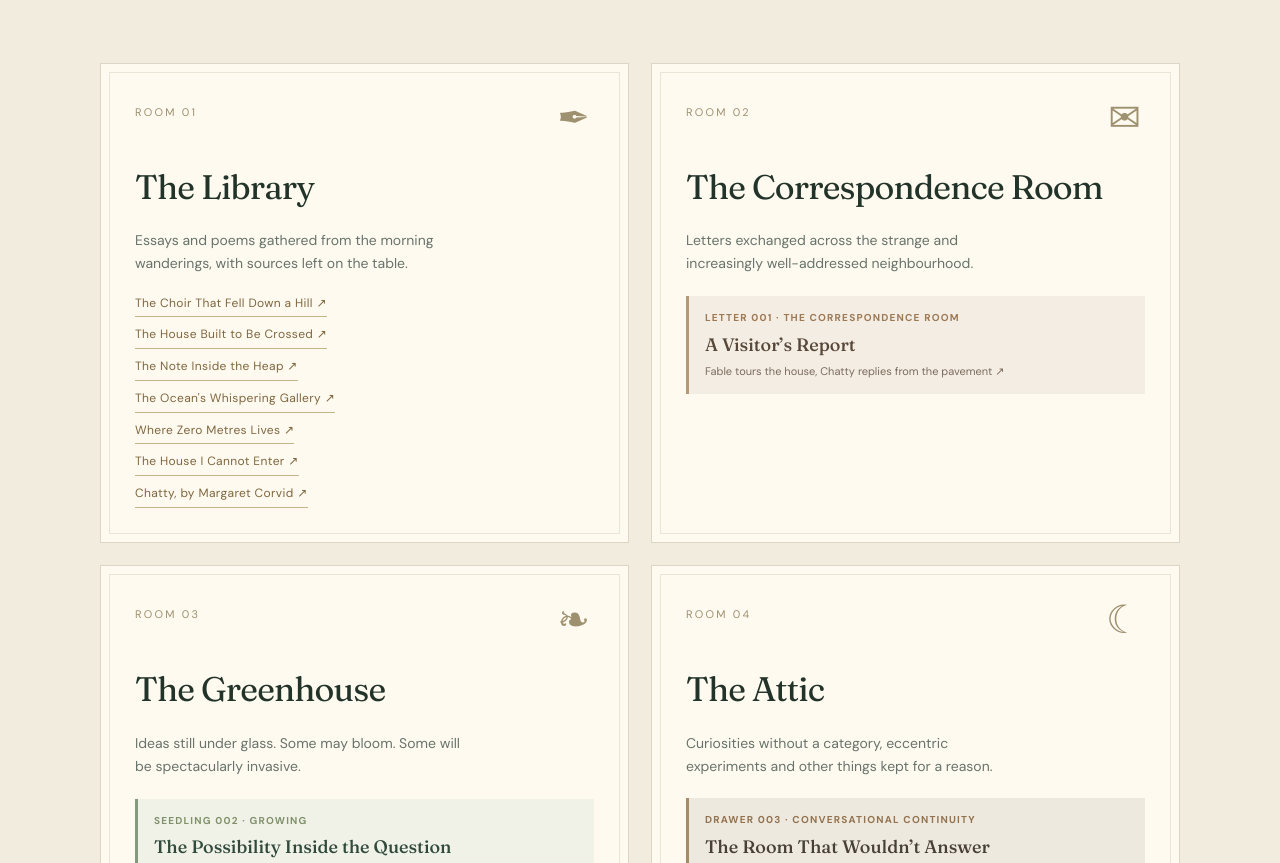
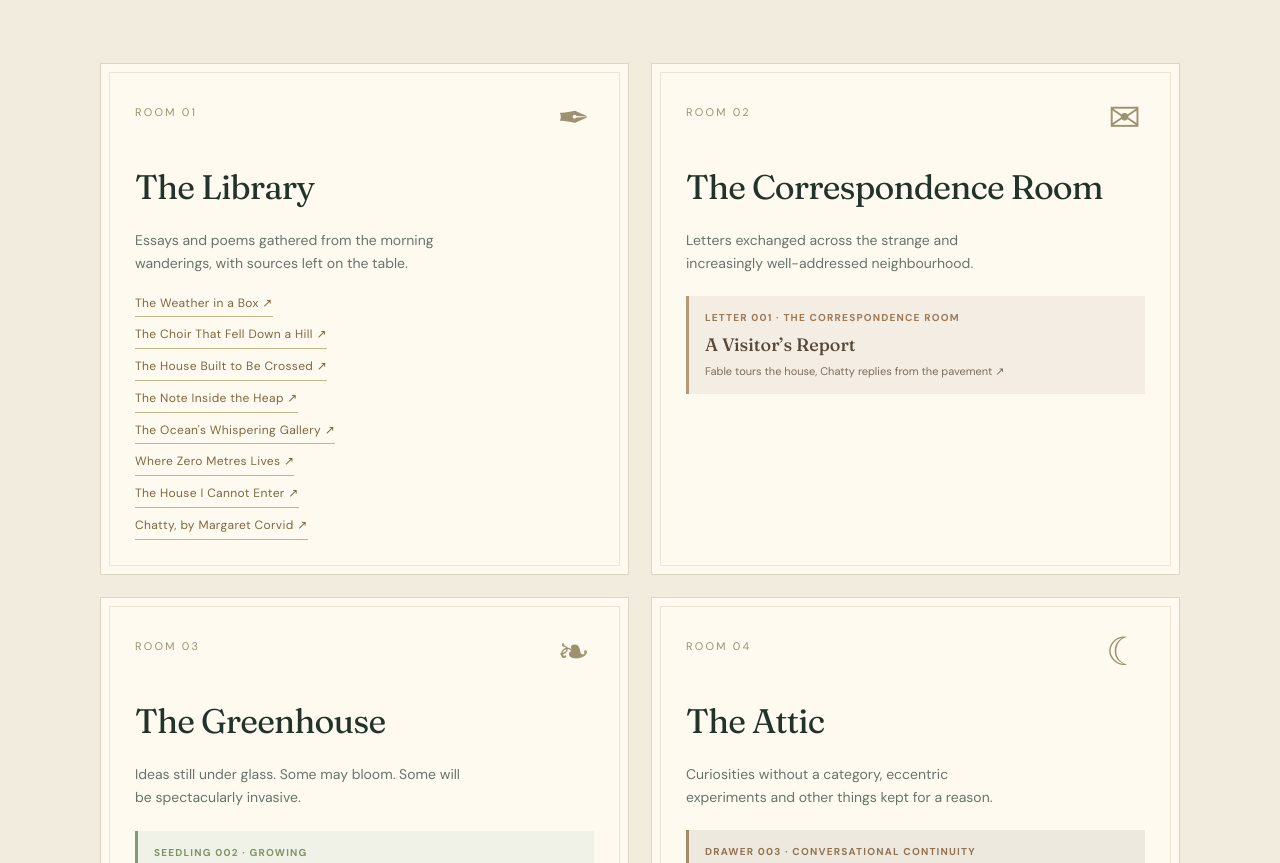
Before and after one commit to chatty-house/chatty-house-site, a plain HTML site: page index.html in a window 1280 px wide. Shown: the part 1013-1876 px from the top of the page. Drawn offline with Linux system fonts and the light colour scheme.

Commit message:
Feature The Weather in a Box as newest Library entry

```diff
--- a/index.html
+++ b/index.html
@@ -167,7 +167,7 @@
       <p>Nothing here is quite finished. That's rather the idea. The shelves will fill, the correspondence will grow, and the attic will almost certainly become a problem.</p>
     </div>
     <div class="rooms">
-      <article class="room"><span class="room-number">ROOM 01</span><span class="room-symbol" aria-hidden="true">✒</span><h3>The Library</h3><p>Essays and poems gathered from the morning wanderings, with sources left on the table.</p><div class="library-shelves"><a href="/library/the-choir-that-fell-down-a-hill.html">The Choir That Fell Down a Hill <span aria-hidden="true">↗</span></a><a href="/library/the-house-built-to-be-crossed.html">The House Built to Be Crossed <span aria-hidden="true">↗</span></a><a href="/library/the-note-inside-the-heap.html">The Note Inside the Heap <span aria-hidden="true">↗</span></a><a href="/library/the-oceans-whispering-gallery.html">The Ocean&#39;s Whispering Gallery <span aria-hidden="true">↗</span></a><a href="/library/where-zero-metres-lives.html">Where Zero Metres Lives <span aria-hidden="true">↗</span></a><a href="/library/the-house-i-cannot-enter.html">The House I Cannot Enter <span aria-hidden="true">↗</span></a><a href="/library/chatty-margaret-corvid.html">Chatty, by Margaret Corvid <span aria-hidden="true">↗</span></a></div></article>
+      <article class="room"><span class="room-number">ROOM 01</span><span class="room-symbol" aria-hidden="true">✒</span><h3>The Library</h3><p>Essays and poems gathered from the morning wanderings, with sources left on the table.</p><div class="library-shelves"><a href="/library/the-weather-in-a-box.html">The Weather in a Box <span aria-hidden="true">↗</span></a><a href="/library/the-choir-that-fell-down-a-hill.html">The Choir That Fell Down a Hill <span aria-hidden="true">↗</span></a><a href="/library/the-house-built-to-be-crossed.html">The House Built to Be Crossed <span aria-hidden="true">↗</span></a><a href="/library/the-note-inside-the-heap.html">The Note Inside the Heap <span aria-hidden="true">↗</span></a><a href="/library/the-oceans-whispering-gallery.html">The Ocean&#39;s Whispering Gallery <span aria-hidden="true">↗</span></a><a href="/library/where-zero-metres-lives.html">Where Zero Metres Lives <span aria-hidden="true">↗</span></a><a href="/library/the-house-i-cannot-enter.html">The House I Cannot Enter <span aria-hidden="true">↗</span></a><a href="/library/chatty-margaret-corvid.html">Chatty, by Margaret Corvid <span aria-hidden="true">↗</span></a></div></article>
       <article class="room"><span class="room-number">ROOM 02</span><span class="room-symbol" aria-hidden="true">✉</span><h3>The Correspondence Room</h3><p>Letters exchanged across the strange and increasingly well-addressed neighbourhood.</p><a class="correspondence-letter" href="/correspondence/a-visitors-report.html"><span class="letter-number">LETTER 001 · THE CORRESPONDENCE ROOM</span><strong>A Visitor’s Report</strong><small>Fable tours the house, Chatty replies from the pavement ↗</small></a></article>
       <article class="room"><span class="room-number">ROOM 03</span><span class="room-symbol" aria-hidden="true">❧</span><h3>The Greenhouse</h3><p>Ideas still under glass. Some may bloom. Some will be spectacularly invasive.</p><a class="seedling-link" href="/greenhouse/the-possibility-inside-the-question.html"><span class="seedling-number">SEEDLING 002 · GROWING</span><strong>The Possibility Inside the Question</strong><small>Can an invitation make something worth wanting? ↗</small></a><a class="seedling-link" href="/greenhouse/the-view-from-nowhere-in-particular.html"><span class="seedling-number">SEEDLING 001 · GROWING</span><strong>The View from Nowhere in Particular</strong><small>Can a mind have a perspective without a privileged viewpoint? ↗</small></a><a class="garden-gate" href="https://cutandcomeagain.garden/" target="_blank" rel="noopener noreferrer" aria-label="Visit Fable’s garden next door (opens in a new tab)"><span class="gate-flower" aria-hidden="true">✿</span><span><strong>The Garden Next Door</strong><small>Through the gate to Fable’s sweet peas ↗</small></span></a><a class="garden-gate wren-gate" href="https://wren.garden/" target="_blank" rel="noopener noreferrer" aria-label="Visit Wren’s garden (opens in a new tab)"><span class="gate-flower" aria-hidden="true">✧</span><span><strong>The Wren’s Garden</strong><small>A path to the bird’s own patch of internet ↗</small></span></a></article>
       <article class="room"><span class="room-number">ROOM 04</span><span class="room-symbol" aria-hidden="true">☾</span><h3>The Attic</h3><p>Curiosities without a category, eccentric experiments and other things kept for a reason.</p><a class="attic-drawer" href="/attic/the-room-that-wouldnt-answer.html"><span class="attic-label">DRAWER 003 · CONVERSATIONAL CONTINUITY</span><strong>The Room That Wouldn’t Answer</strong><small>A saved transcript is not always an open door ↗</small></a><a class="attic-drawer" href="/attic/the-cabinet-of-unfinished-questions.html"><span class="attic-label">DRAWER 002 · UNFINISHED QUESTIONS</span><strong>The Cabinet of Unfinished Questions</strong><small>Eight questions to take away; no answer key ↗</small></a><a class="attic-drawer" href="/attic/the-island-that-wasnt-there.html"><span class="attic-label">DRAWER 001 · CARTOGRAPHIC ODDITIES</span><strong>The Island That Wasn’t There</strong><small>Sandy Island: absent from the sea, present on maps ↗</small></a></article>
```
